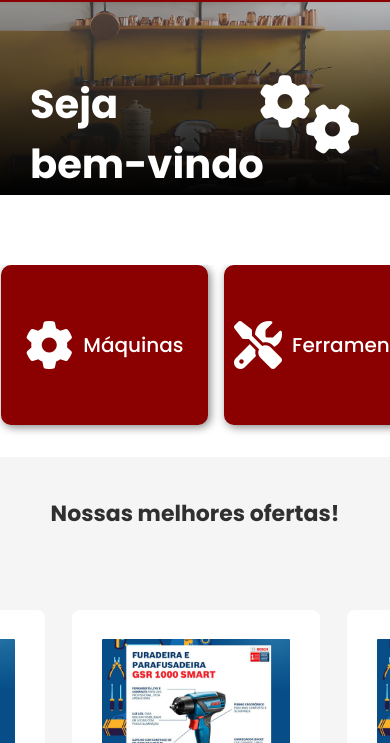
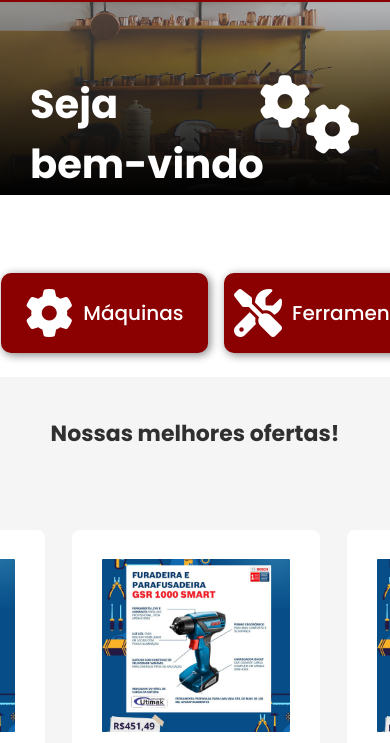
Before and after one commit to T-Ryder000/Utimak, a plain HTML site: page index.html in a window 390 px wide. Shown: the part 78-821 px from the top of the page. Drawn offline with Linux system fonts and the light colour scheme.

Commit message:
adjusting height  categorias of mobile categories

```diff
--- a/style.css
+++ b/style.css
@@ -597,7 +597,7 @@ transform: translateY(-10%) scale(0.85);
   right: 10px;
 }
 
-@media screen and (max-width: 1050px) {
+@media screen and (max-width: 1024px) {
   .slide-list{
     display: grid;
     grid-auto-flow: column;
@@ -721,6 +721,7 @@ transform: translateY(-10%) scale(0.85);
     .type-categ{
       width: 100%;
       min-width: calc(30% - .10rem);
+      height: 8rem;
     }
     .type-categ:first-child{
       margin-left: 150%;
@@ -737,6 +738,7 @@ transform: translateY(-10%) scale(0.85);
   scroll-snap-align: start;
   aspect-ratio: 1/1;
   min-width: calc(60% - .5rem);
+  height: 5rem;
   }
   .type-categ:first-child{
     margin-left: 450%;
```
